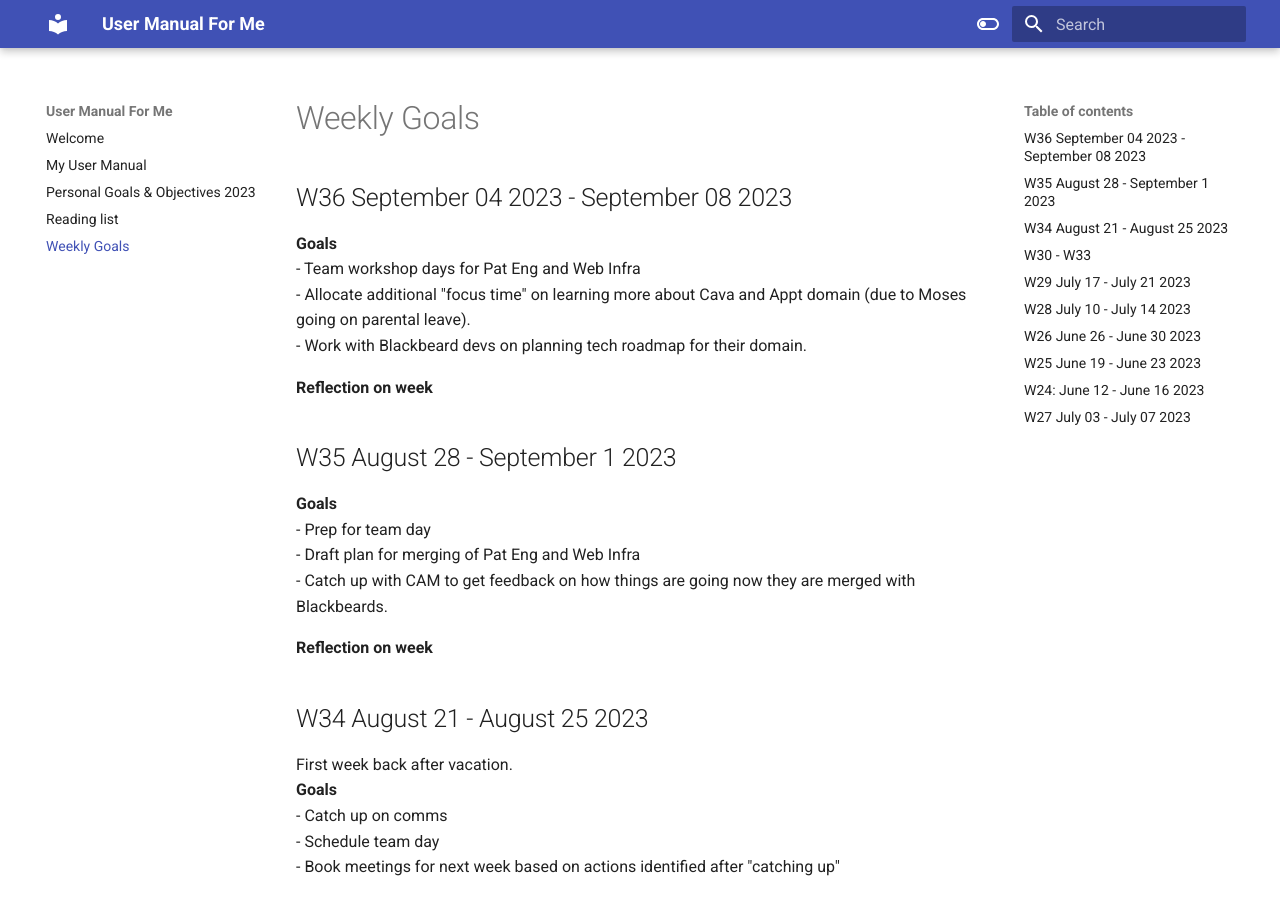
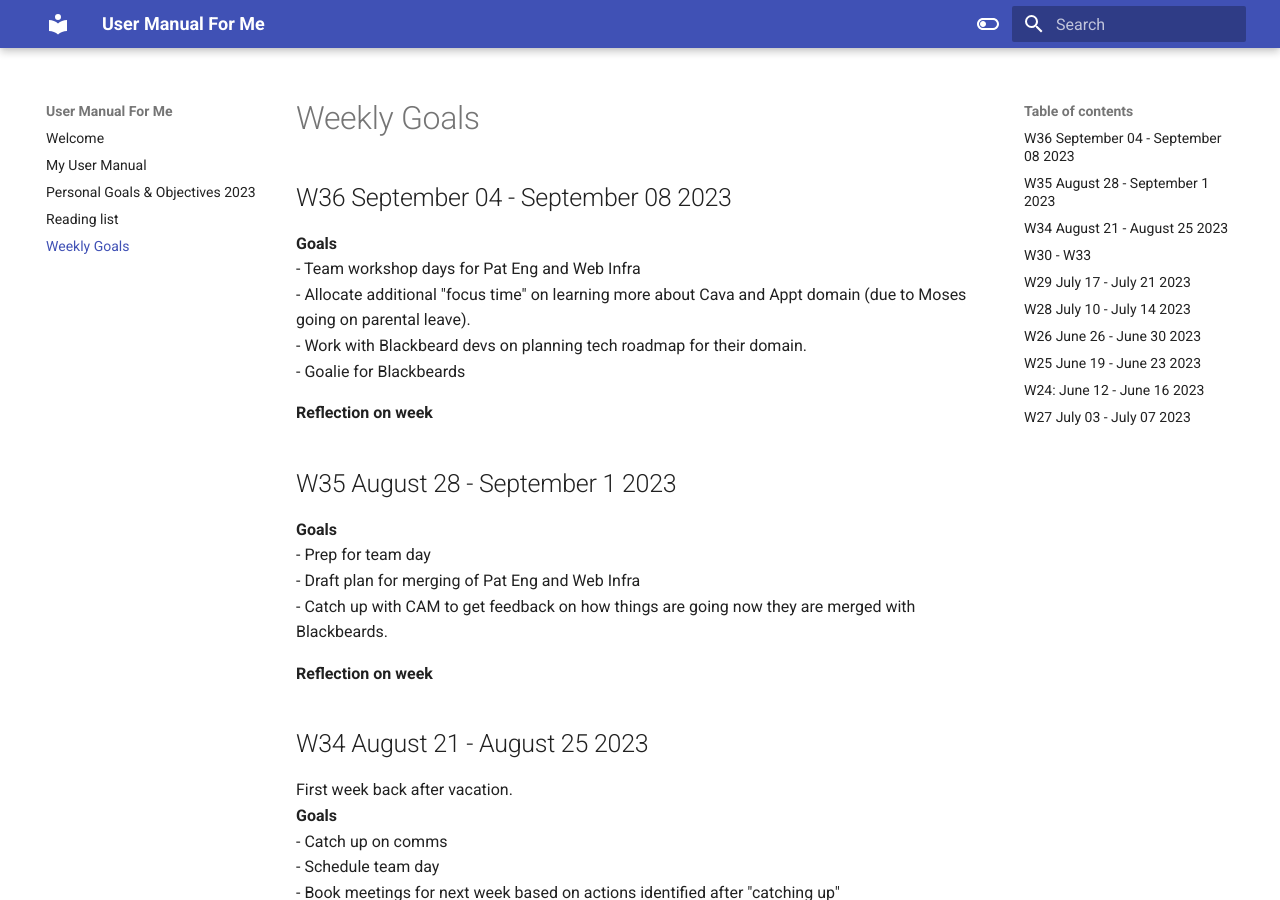
Before and after one commit to skakau/my-ramblings, an MkDocs documentation site: the page built from docs/Weekly Goals.md, in a window 1280 px wide and 900 px high. Built offline with MkDocs 1.6.1 and Material for MkDocs 9.7.7, drawn with Linux system fonts in a browser that asks for light colours.

Commit message:
PUSH NOTE : Weekly Goals.md

```diff
--- a/docs/Weekly Goals.md
+++ b/docs/Weekly Goals.md
@@ -1,11 +1,12 @@
 ---
 share: true
 ---
-## W36 September 04 2023 - September 08 2023
+## W36 September 04 - September 08 2023
 **Goals**
 - Team workshop days for Pat Eng and Web Infra
 - Allocate additional "focus time" on learning more about Cava and Appt domain (due to Moses going on parental leave).
 - Work with Blackbeard devs on planning tech roadmap for their domain.
+- Goalie for Blackbeards
 
 **Reflection on week**
 
```
